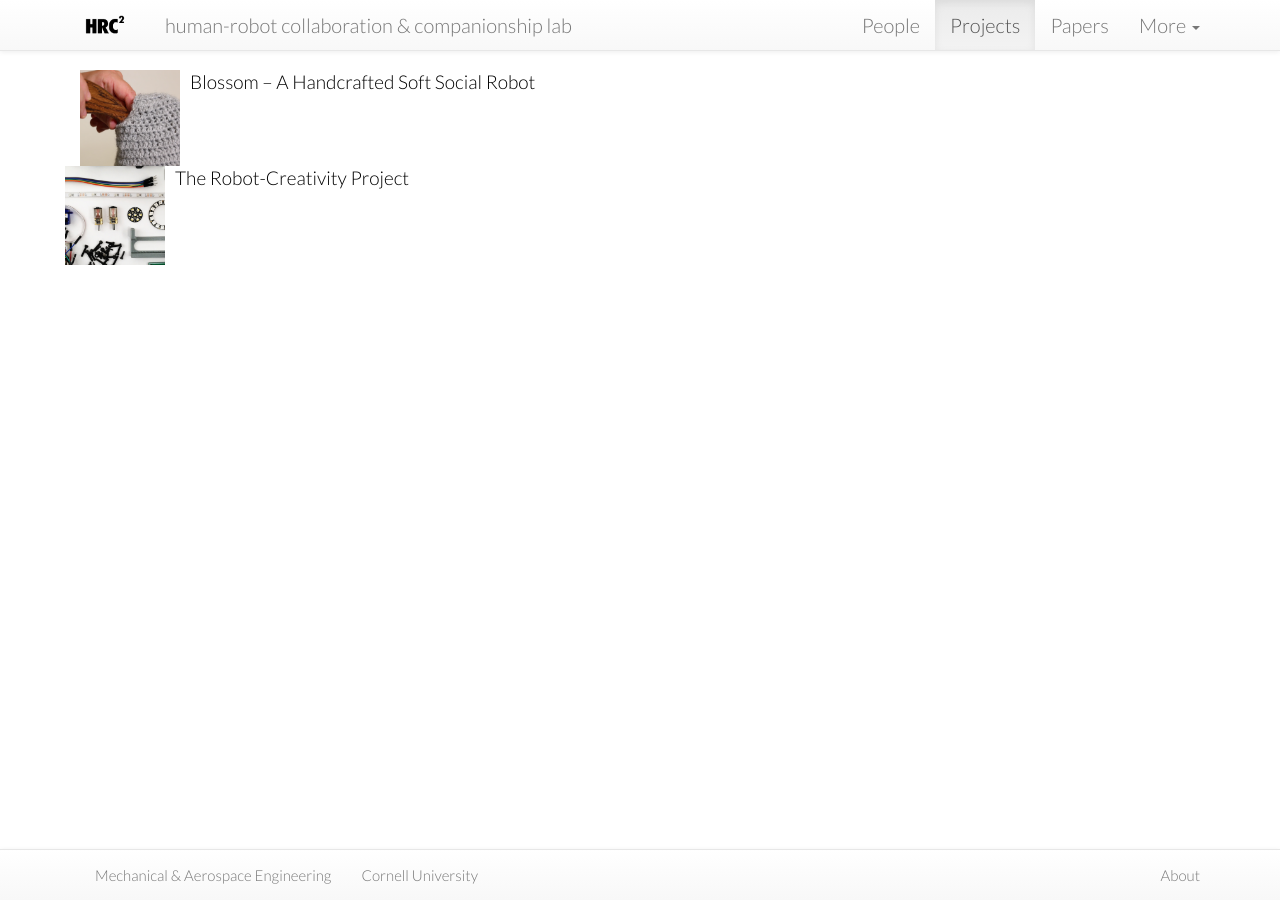
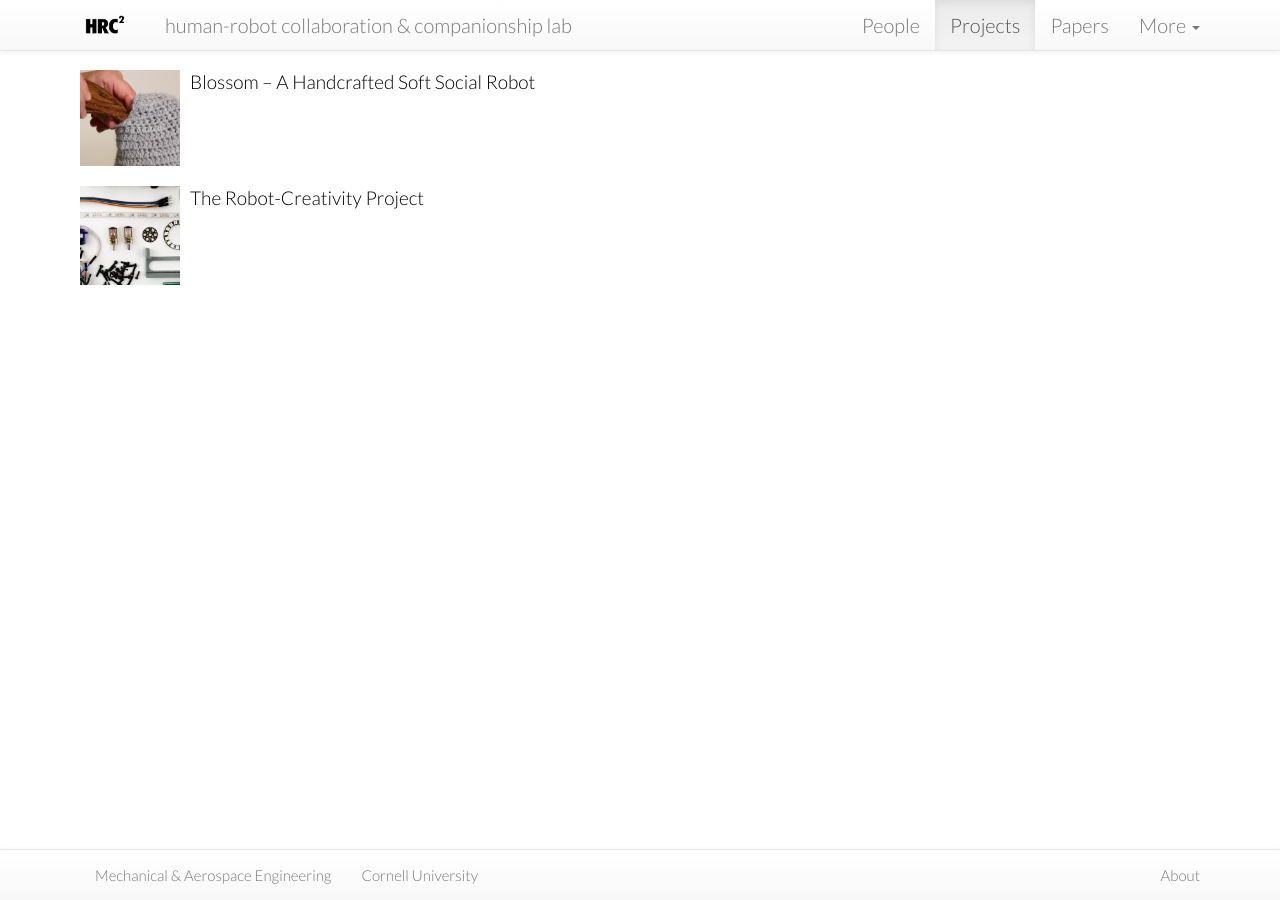
Before and after one commit to hrc2/hrc2.github.io, a Jekyll site: the page built from projects/index.html, in a window 1280 px wide. Built offline with Jekyll 4.4.1, drawn with Linux system fonts in a browser that asks for light colours; nearby versions of some CDN libraries; some web fonts are replaced.

Commit message:
fixed row alignment

```diff
--- a/projects/index.html
+++ b/projects/index.html
@@ -32,13 +32,7 @@ navorder: 3
     </div>
     {% endif %}
   </div>
-  {% if colindex == 0 %} <!-- closing a row -->
-  </div><div class="bigspacer"></div>
-  {% endif %}
+</div><div class="bigspacer"></div>
 {% endfor %}
-{% if colindex != 0 %} <!-- close last open row -->
-</div><div class="bigspacer"></div>
-{% endif %}
-
 
 <div class="bigspacer"></div>
```
